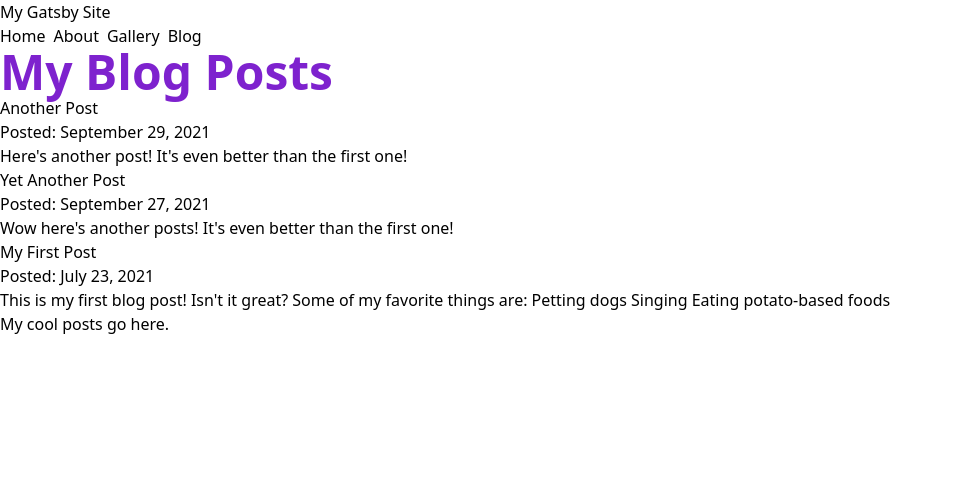
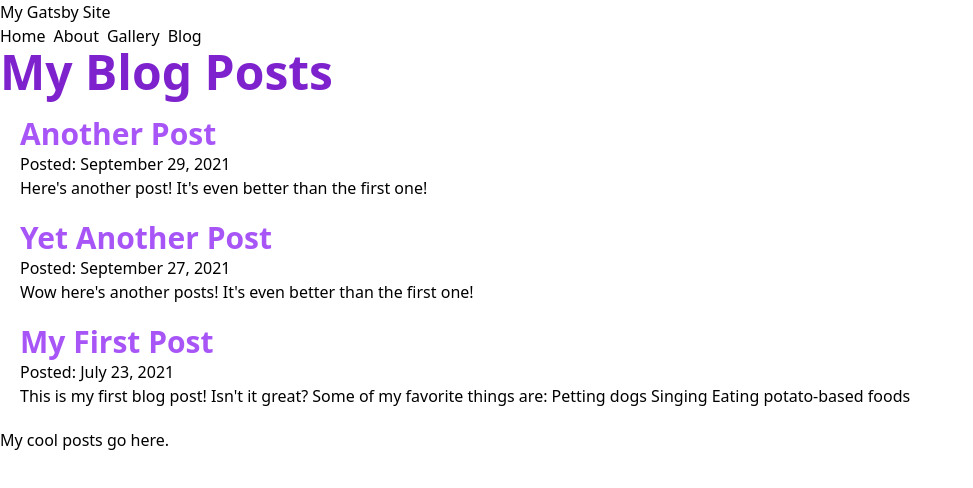
Before and after one commit to zacharytaylor-FS/gatsbyDemo, a Gatsby site: page /blog in a window 1280 px wide. Shown: the whole page, without its empty margins (0-973 px from the left). Built offline with nearby package versions, Linux system fonts and the light colour scheme; Gatsby itself is replaced by a stand-in of ours.

Commit message:
Finished Gatsby Tutorial Part 6

```diff
--- a/blog/yet-another-post.mdx
+++ b/blog/yet-another-post.mdx
@@ -1,7 +1,7 @@
 ---
 title: "Yet Another Post"
 date: "2021-09-27"
-slug: "another-post"
+slug: "yet-another-post"
 ---
 
 Wow here's another posts! It's even better than the first one!
--- a/src/pages/blog.js
+++ b/src/pages/blog/index.js
@@ -1,15 +1,19 @@
 import * as React from 'react'
-import { graphql } from 'gatsby'
-import Layout from '../components/layout'
-import Seo from '../components/seo'
+import { Link, graphql } from 'gatsby'
+import Layout from '../../components/layout'
 
 const BlogPage = ({data}) => {
     return (
         <Layout pageTitle='My Blog Posts'>
             {
                 data.allMdx.nodes.map((node) => (
-                    <article key={node.id}>
-                    <h2>{node.frontmatter.title}</h2>
+                    <article className='m-5' key={node.id}>
+                    <h2 className=' text-3xl text-purple-500 font-semibold'>
+                    <Link to={`/blog/${node.frontmatter.slug}`}>
+
+                    {node.frontmatter.title}
+                    </Link>
+                    </h2>
                     <p>Posted: {node.frontmatter.date}</p>
                     <p>{node.excerpt}</p>
                     </article>
@@ -28,6 +32,7 @@ export const query = graphql`
               frontmatter {
                 date(formatString: "MMMM D, YYYY")
                 title
+                slug
               }
               id
               excerpt
@@ -35,6 +40,6 @@ export const query = graphql`
           }
     }
 `
-export const Head = () => <Seo title='My Blog Posts' />
+// export const Head = () => <Seo title='My Blog Posts' />
 
 export default BlogPage
--- /dev/null
+++ b/src/pages/blog/{mdx.frontmatter__slug}.js
@@ -0,0 +1,15 @@
+import * as React from 'react'
+import Layout from '../../components/layout'
+import Seo from '../../components/seo'
+
+const BlogPost = () => {
+    return (
+        <Layout pageTitle='Super Cool Blog Posts'>
+            <p>My blog post content goes here</p>
+        </Layout>
+    )
+}
+
+export const Head = () => <Seo title='Super Cool Blog Posts' />
+
+export default BlogPost
```
